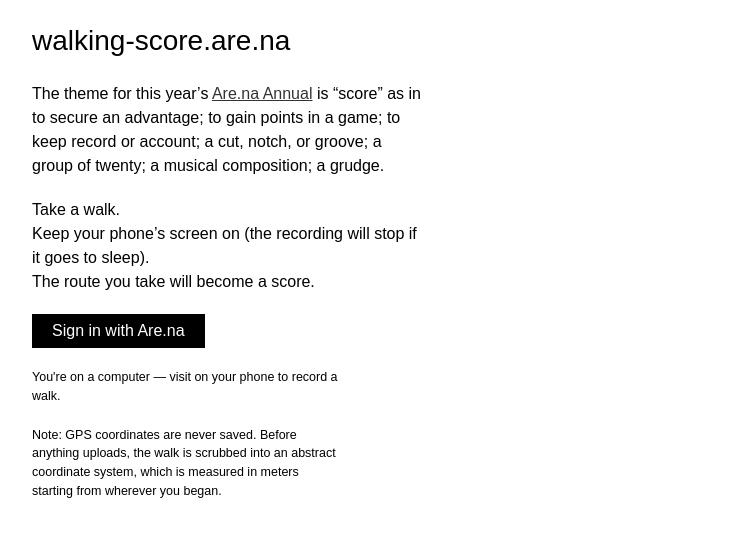
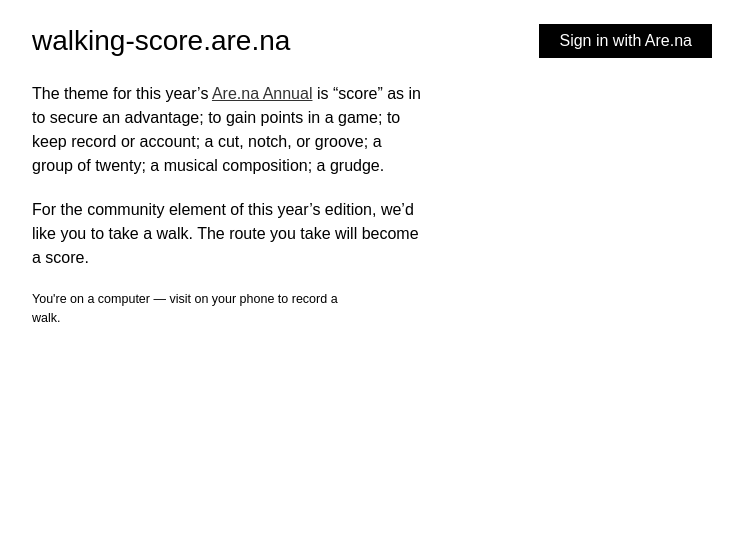
Before and after one commit to khanhle5/walking-score, a Next.js app: page / in a window 1280 px wide. Shown: the top 536 px of the page, without its empty margins (268-1011 px from the left). Built offline with nearby package versions, Linux system fonts and the light colour scheme; no server answers; a web font is replaced by a local one.

Commit message:
Move copy around

```diff
--- a/app/globals.css
+++ b/app/globals.css
@@ -74,6 +74,16 @@ a {
   align-items: flex-start;
   justify-content: flex-start;
   text-align: left;
+}
+
+/* Title on the left, sign-in button or name on the right. */
+.home-header {
+  width: 100%;
+  display: flex;
+  flex-wrap: wrap;
+  align-items: center;
+  justify-content: space-between;
+  gap: var(--space-3);
 }
 
 /* Areal has no italic face — italics come from the slnt axis (see the
--- a/app/page.tsx
+++ b/app/page.tsx
@@ -34,7 +34,16 @@ export default async function Home() {
 
   return (
     <main className="home">
+      <header className="home-header">
         <h1>walking-score.are.na</h1>
+        {name ? (
+          <p className="label">Signed in as {name}</p>
+        ) : (
+          <a className="button" href="/api/auth/login">
+            Sign in with Are.na
+          </a>
+        )}
+      </header>
       <p className="copy">
         The theme for this year&rsquo;s{" "}
         <a
@@ -52,43 +61,20 @@ export default async function Home() {
         </span>
       </p>
       <p className="copy">
-        Take a walk.
-        <br />
-        Keep your phone&rsquo;s screen on (the recording will stop if it goes
-        to sleep).
-        <br />
-        The route you take will become a score.
+        For the community element of this year&rsquo;s edition, we&rsquo;d like
+        you to take a walk. The route you take will become a score.
       </p>
-      {name ? (
-        <>
-          <p className="label">Signed in as {name}</p>
-          {canRecord ? (
+      {name && canRecord && (
         <Link className="button button--blue" href="/walk">
           Start a walk →
         </Link>
-          ) : (
+      )}
+      {!isMobile && (
         <p className="label copy">
-              You&apos;re on a computer — open this on your phone to record a walk.
+          You&apos;re on a computer — {name ? "open this" : "visit"} on your
+          phone to record a walk.
         </p>
       )}
-        </>
-      ) : (
-        <>
-          <a className="button" href="/api/auth/login">
-            Sign in with Are.na
-          </a>
-          {!isMobile && (
-            <p className="label copy">
-              You&apos;re on a computer — visit on your phone to record a walk.
-            </p>
-          )}
-        </>
-      )}
-      <p className="label copy">
-        Note: GPS coordinates are never saved. Before anything uploads, the
-        walk is scrubbed into an abstract coordinate system, which is measured
-        in meters starting from wherever you began.
-      </p>
       {name && <WalkGallery walks={walks} />}
     </main>
   );
```
Also changed, not shown: app/walk/recorder.tsx (+10 -2 lines). Lines whose indentation alone changed are shown as unchanged.
